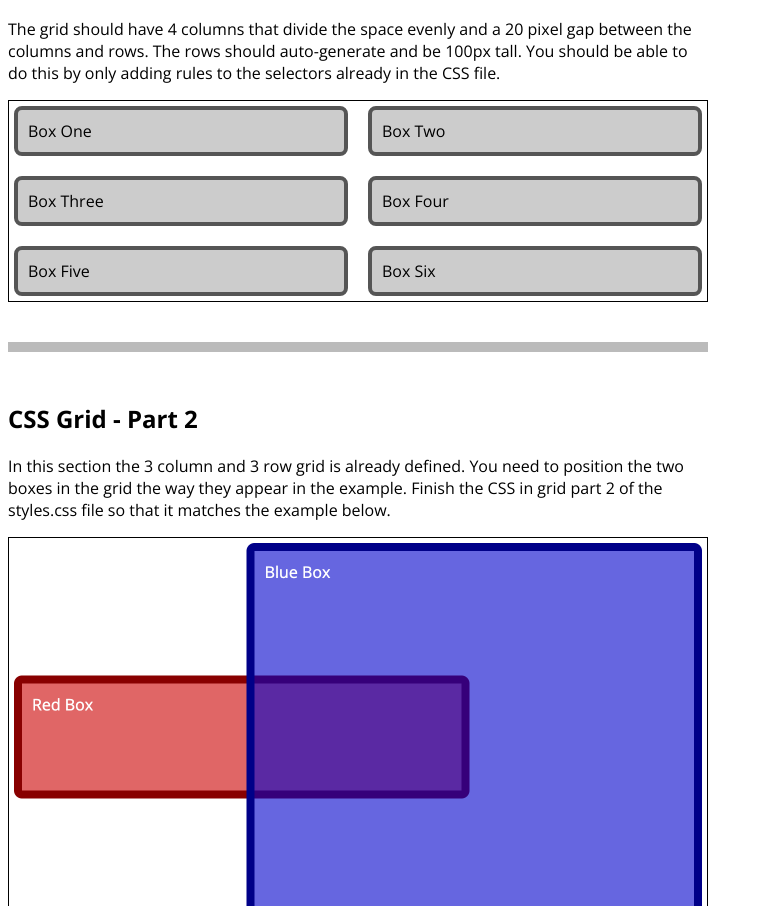
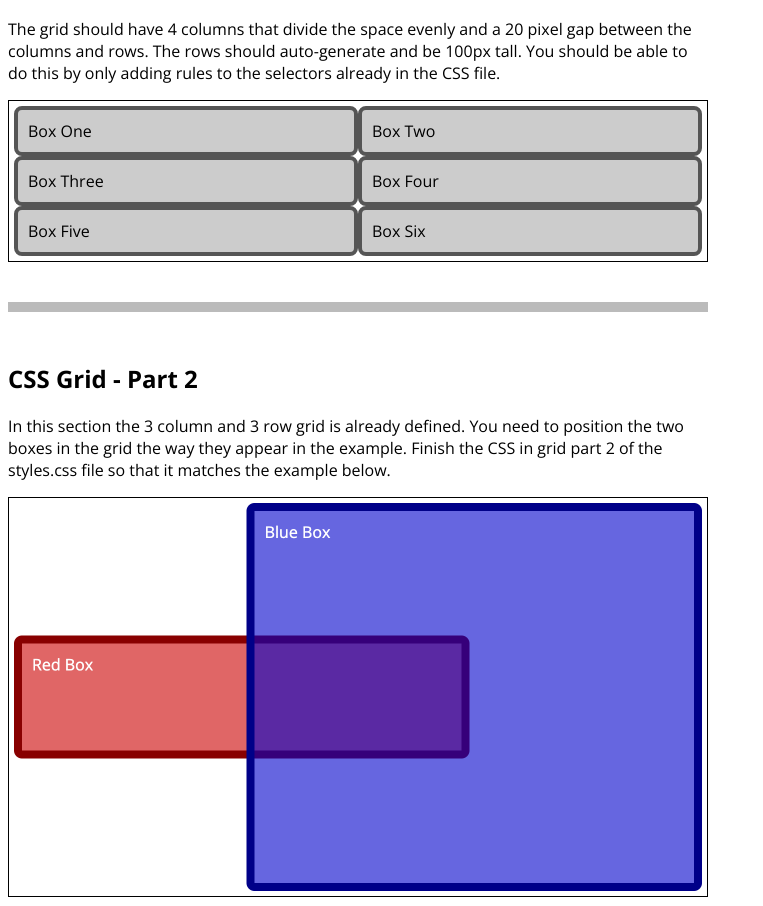
Before and after one commit to IsisXN/ITMD-441-L2, a plain HTML site: page index.html in a window 1280 px wide. Shown: the part 2790-3696 px from the top of the page, without its empty margins (0-763 px from the left). Drawn offline with nearby package versions, Linux system fonts and the light colour scheme.

Commit message:
Update styles.css

```diff
--- a/styles.css
+++ b/styles.css
@@ -66,7 +66,6 @@
     grid-template-columns: 1fr 1fr; /* Two equal-width columns */
     grid-template-rows: 1fr 1fr 1fr; /* Three equal-height rows */
     grid-auto-rows: 100px; /* Each row should be 100 pixels tall */
-    gap: 20px; /* Set a gap of 20 pixels between columns and rows */
 }
 
 /* end Grid Part 1 */
```
